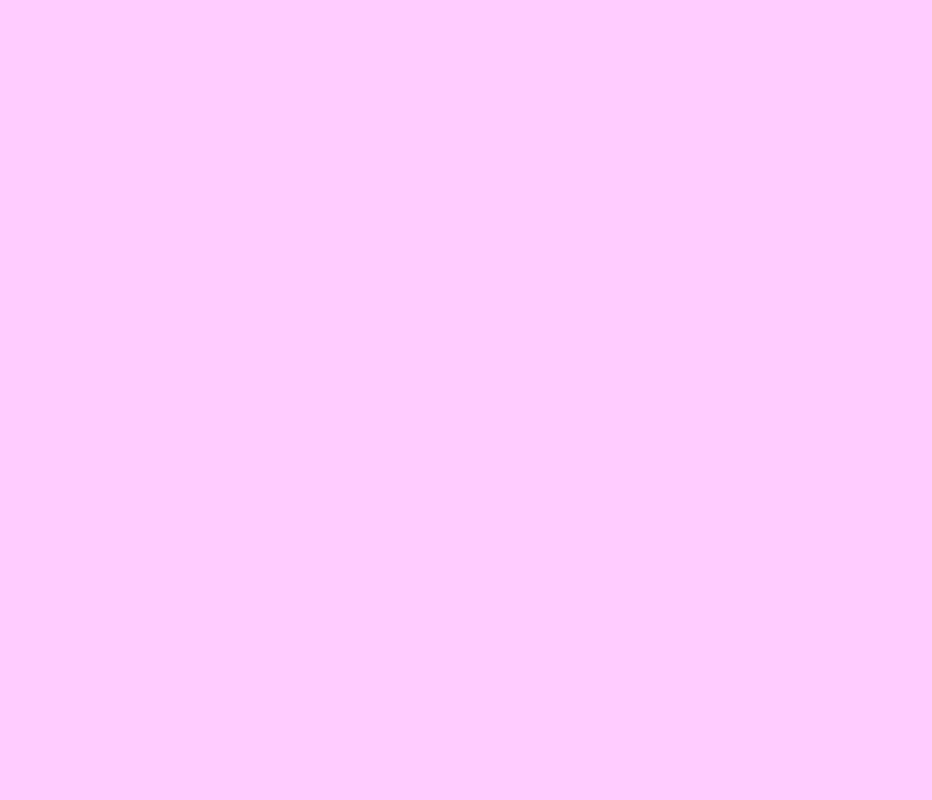
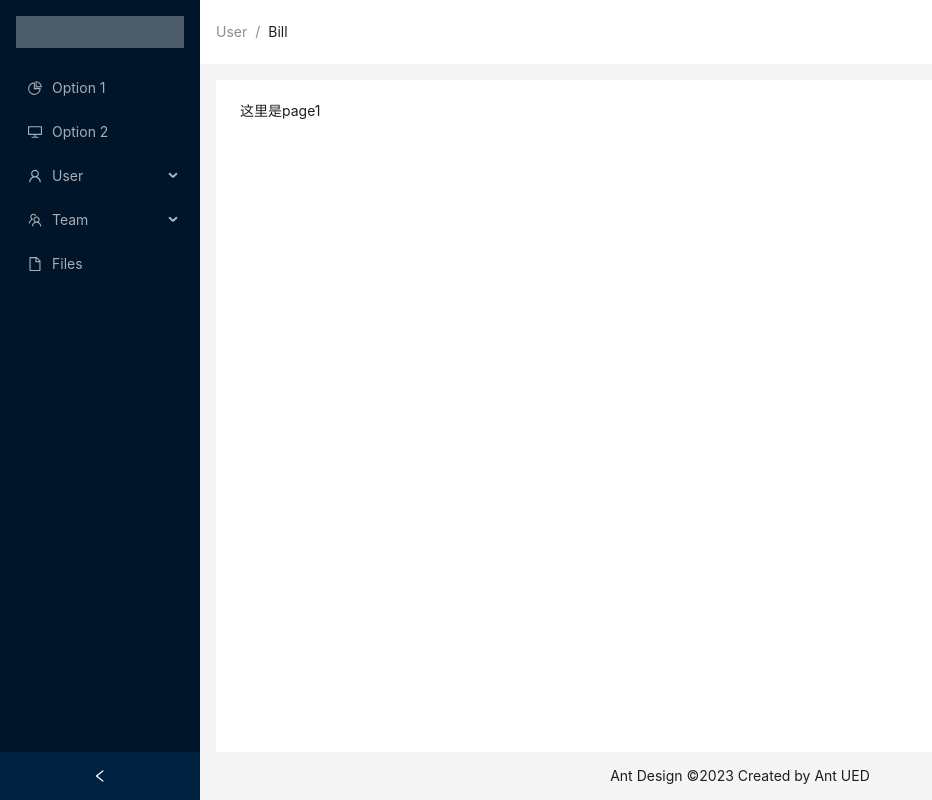
Before and after one commit to dark-gre/React_management, a React (Vite) app: page /page1 in a window 1280 px wide. Before the commit this address had no page. Shown: the whole page, without its empty margins (0-932 px from the left). Built offline with nearby package versions, Linux system fonts and the light colour scheme.

Commit message:
feat: antd菜单栏路由

```diff
--- a/src/router/index.tsx
+++ b/src/router/index.tsx
@@ -6,20 +6,52 @@ import Home from "../views/Home";
 // import User from "../views/User";
 const About = lazy(() => import("../views/About"));
 const User = lazy(() => import("../views/User"));
+//
+const Page1 = lazy(() => import("../views/Page1"));
+const Page2 = lazy(() => import("../views/Page2"));
 
 const withLoadingComponent = (comp: JSX.Element) => (
   <React.Suspense fallback={<div>Loading... </div>}>{comp} </React.Suspense>
   // 大括号包裹一下，因为穿进来的就是一个组件了
 );
 
+//普通新形式路由
+// const routes = [
+//   {
+//     path: "/",
+//     element: <Navigate to="/home" />,
+//   },
+//   {
+//     path: "/home",
+//     element: <Home />,
+//   },
+//   {
+//     path: "/about",
+//     element: withLoadingComponent(<About />),
+//   },
+//   {
+//     path: "/user",
+//     element: withLoadingComponent(<User />),
+//   },
+// ];
+
+//嵌套路由的写法
 const routes = [
   {
     path: "/",
-    element: <Navigate to="/home" />,
+    element: <Navigate to="/page1" />,
   },
   {
-    path: "/home",
+    path: "/",
     element: <Home />,
+    children: [
+      {
+        path: "/page1",
+        element: withLoadingComponent(<Page1 />),
+      },
+      {
+        path: "/page2",
+        element: withLoadingComponent(<Page2 />),
       },
       {
         path: "/about",
@@ -29,6 +61,8 @@ const routes = [
         path: "/user",
         element: withLoadingComponent(<User />),
       },
+    ],
+  },
 ];
 
 export default routes;
--- a/src/views/Home.tsx
+++ b/src/views/Home.tsx
@@ -1,23 +1,25 @@
-import React, { useState } from 'react';
+import React, { useState } from "react";
 import {
   DesktopOutlined,
   FileOutlined,
   PieChartOutlined,
   TeamOutlined,
   UserOutlined,
-} from '@ant-design/icons';
-import type { MenuProps } from 'antd';
-import { Breadcrumb, Layout, Menu, theme } from 'antd';
+} from "@ant-design/icons";
+import type { MenuProps } from "antd";
+import { Breadcrumb, Layout, Menu, theme } from "antd";
+
+import { Outlet, useNavigate } from "react-router-dom";
 
 const { Header, Content, Footer, Sider } = Layout;
 
-type MenuItem = Required<MenuProps>['items'][number];
+type MenuItem = Required<MenuProps>["items"][number];
 
 function getItem(
   label: React.ReactNode,
   key: React.Key,
   icon?: React.ReactNode,
-  children?: MenuItem[],
+  children?: MenuItem[]
 ): MenuItem {
   return {
     key,
@@ -28,15 +30,18 @@ function getItem(
 }
 
 const items: MenuItem[] = [
-  getItem('Option 1', '1', <PieChartOutlined />),
-  getItem('Option 2', '2', <DesktopOutlined />),
-  getItem('User', 'sub1', <UserOutlined />, [
-    getItem('Tom', '3'),
-    getItem('Bill', '4'),
-    getItem('Alex', '5'),
+  getItem("Option 1", "/page1", <PieChartOutlined />),
+  getItem("Option 2", "/page2", <DesktopOutlined />),
+  getItem("User", "sub1", <UserOutlined />, [
+    getItem("Tom", "3"),
+    getItem("Bill", "4"),
+    getItem("Alex", "5"),
   ]),
-  getItem('Team', 'sub2', <TeamOutlined />, [getItem('Team 1', '6'), getItem('Team 2', '8')]),
-  getItem('Files', '9', <FileOutlined />),
+  getItem("Team", "sub2", <TeamOutlined />, [
+    getItem("Team 1", "6"),
+    getItem("Team 2", "8"),
+  ]),
+  getItem("Files", "9", <FileOutlined />),
 ];
 
 const App: React.FC = () => {
@@ -44,25 +49,63 @@ const App: React.FC = () => {
   const {
     token: { colorBgContainer },
   } = theme.useToken();
+  const navigateTo = useNavigate();
+
+  const memu = (e: { key: string }) => {
+    console.log("点击", e.key);
+    //编程式导航，需要一个hooks
+    navigateTo(e.key);
+  };
 
   return (
-    <Layout style={{ minHeight: '100vh' }}>
-      <Sider collapsible collapsed={collapsed} onCollapse={(value) => setCollapsed(value)}>
+    <Layout style={{ minHeight: "100vh" }}>
+      <Sider
+        collapsible
+        collapsed={collapsed}
+        onCollapse={(value) => setCollapsed(value)}
+      >
         <div className="demo-logo-vertical" />
-        <Menu theme="dark" defaultSelectedKeys={['1']} mode="inline" items={items} />
+        <Menu
+          theme="dark"
+          defaultSelectedKeys={["1"]}
+          mode="inline"
+          items={items}
+          onClick={memu}
+        />
       </Sider>
       <Layout>
-        <Header style={{ padding: 0, background: colorBgContainer }} />
-        <Content style={{ margin: '0 16px' }}>
-          <Breadcrumb style={{ margin: '16px 0' }}>
+        <Header style={{ paddingLeft: "16px", background: colorBgContainer }}>
+          {/* 一般面包屑，用crumb这个单词  */}
+          <Breadcrumb style={{ lineHeight: "64px" }}>
             <Breadcrumb.Item>User</Breadcrumb.Item>
             <Breadcrumb.Item>Bill</Breadcrumb.Item>
           </Breadcrumb>
-          <div style={{ padding: 24, minHeight: 360, background: colorBgContainer }}>
+        </Header>
+        <Content
+          style={{
+            margin: "16px 16px 0",
+            padding: 24,
+            minHeight: 360,
+            background: colorBgContainer,
+          }}
+        >
+          {/* <div
+            style={{
+              padding: 24,
+              minHeight: 360,
+              background: colorBgContainer,
+            }}
+          >
             Bill is a cat.
-          </div>
+          </div> */}
+          <Outlet />
         </Content>
-        <Footer style={{ textAlign: 'center' }}>Ant Design ©2023 Created by Ant UED</Footer>
+        <Footer
+          style={{ textAlign: "center", padding: "0", lineHeight: "48px" }}
+        >
+          {/* 样式，因为原本有padding ，现在设置padding为0,然后设置行高 */}
+          Ant Design ©2023 Created by Ant UED
+        </Footer>
       </Layout>
     </Layout>
   );
--- /dev/null
+++ b/src/views/Page1.tsx
@@ -0,0 +1,4 @@
+const View = () => {
+    return <div className="home">这里是page1</div>;
+  };
+  export default View;
--- /dev/null
+++ b/src/views/Page2.tsx
@@ -0,0 +1,4 @@
+const View = () => {
+    return <div className="home">这里是page2</div>;
+  };
+  export default View;
```
Lines whose indentation alone changed are shown as unchanged.
